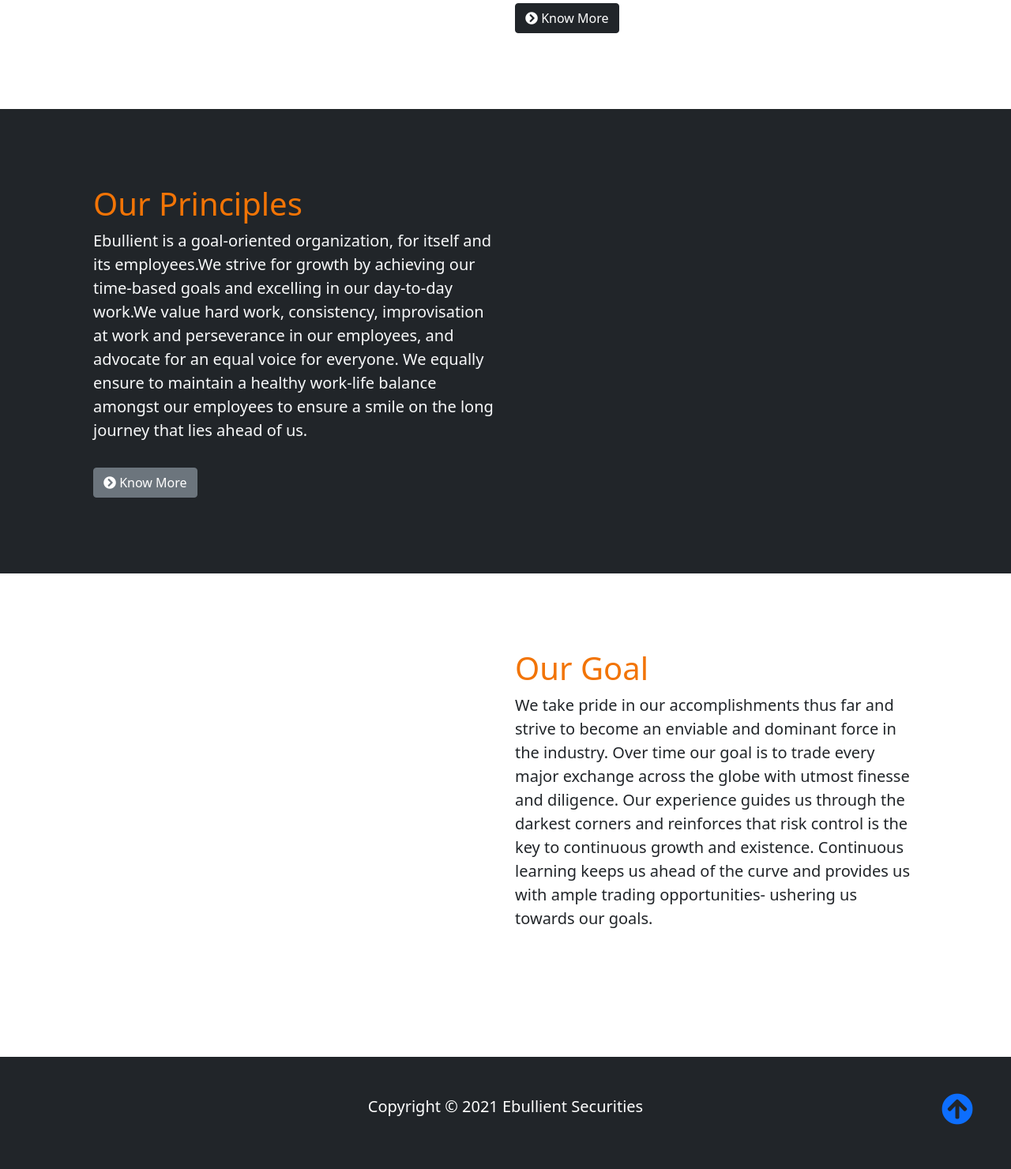
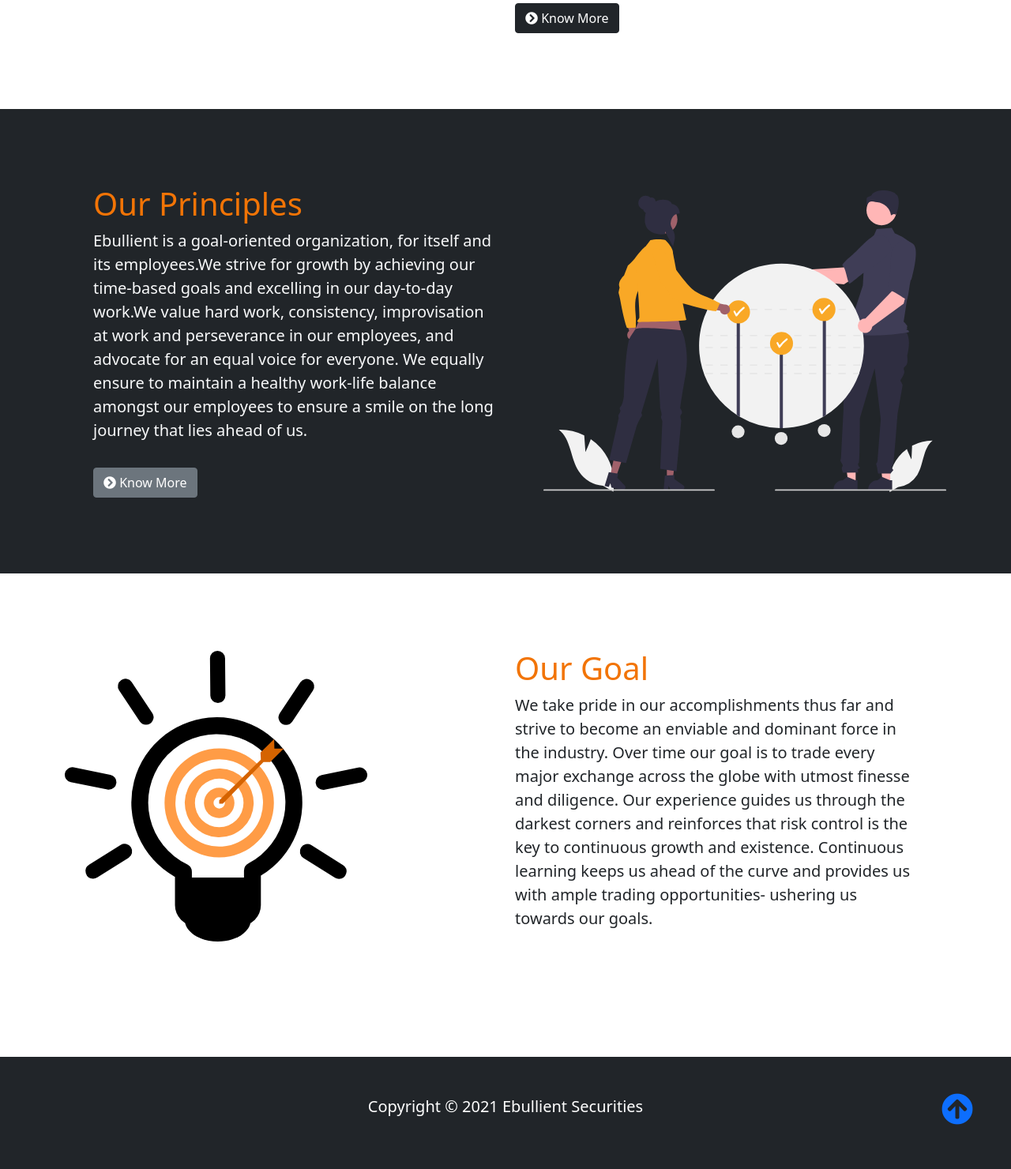
Before and after one commit to SumitMahar/Ebl-Quiz-App, a Django app: page /about/ in a window 1280 px wide. Shown: the part 850-2330 px from the top of the page at 79% size. Run offline with Django 4.2, Linux system fonts and the light colour scheme; parts of the project's set-up code (start-up, migrations or seed data) failed here and were passed over; some libraries are stand-ins or nearby versions.

Commit message:
changed imgs in about page

```diff
--- a/templates/quizes/about.html
+++ b/templates/quizes/about.html
@@ -62,7 +62,7 @@ About
                 </a>
             </div>
             <div class="col-md">
-                <!-- <img src="{% static 'img/light_bulb.svg' %}" class="img-fluid" alt="Our Principles"> -->
+                <img src="{% static 'img/shared_goals.svg' %}" class="img-fluid" alt="Our Principles">
 
 
             </div>
@@ -75,7 +75,7 @@ About
     <div class="container">
         <div class="row align-items-center justify-content-between">
             <div class="col-md">
-                <!-- <img src="{% static 'img/Goal.svg' %}" class="img-fluid w-75 shopping2" alt="Goals"> -->
+                <img src="{% static 'img/Goal.svg' %}" class="img-fluid w-75 mh" alt="Goals">
 
 
             </div>
```
Also changed, not shown: static/img/shared_goals.svg (added).
